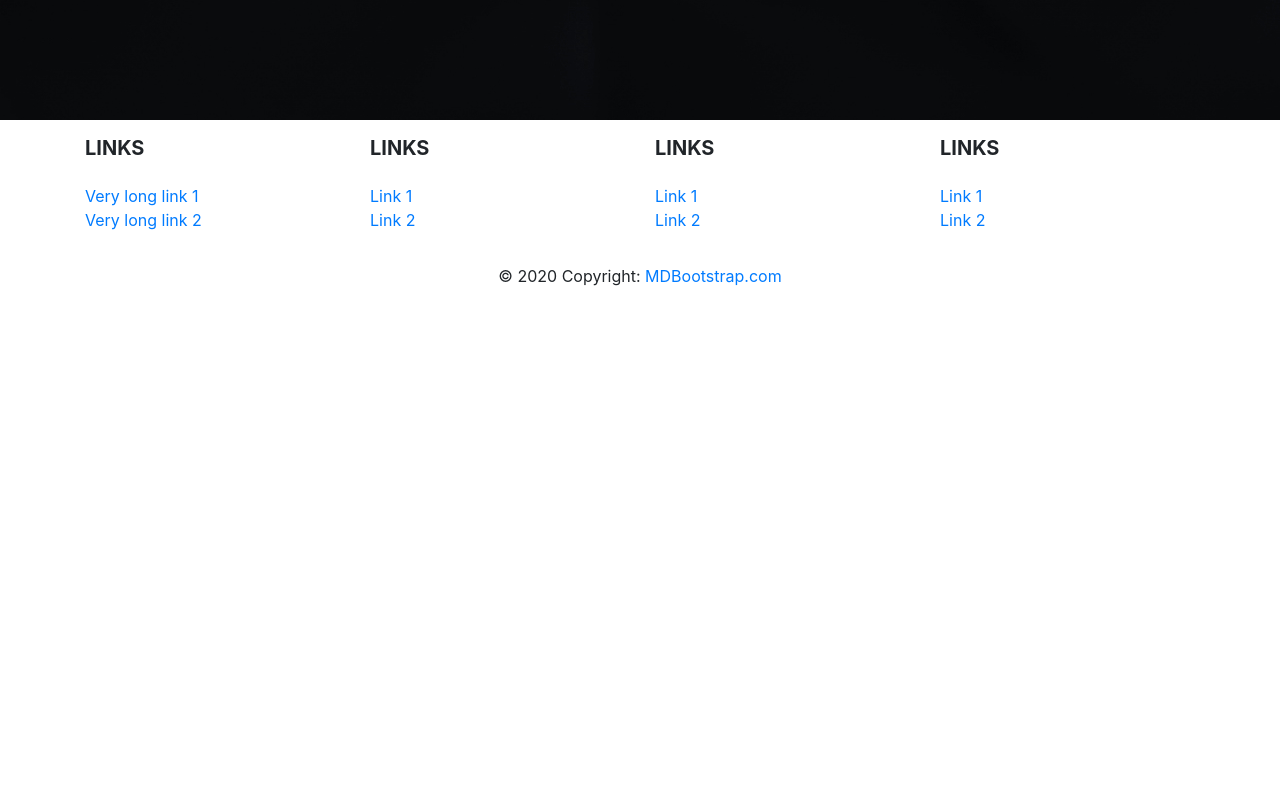
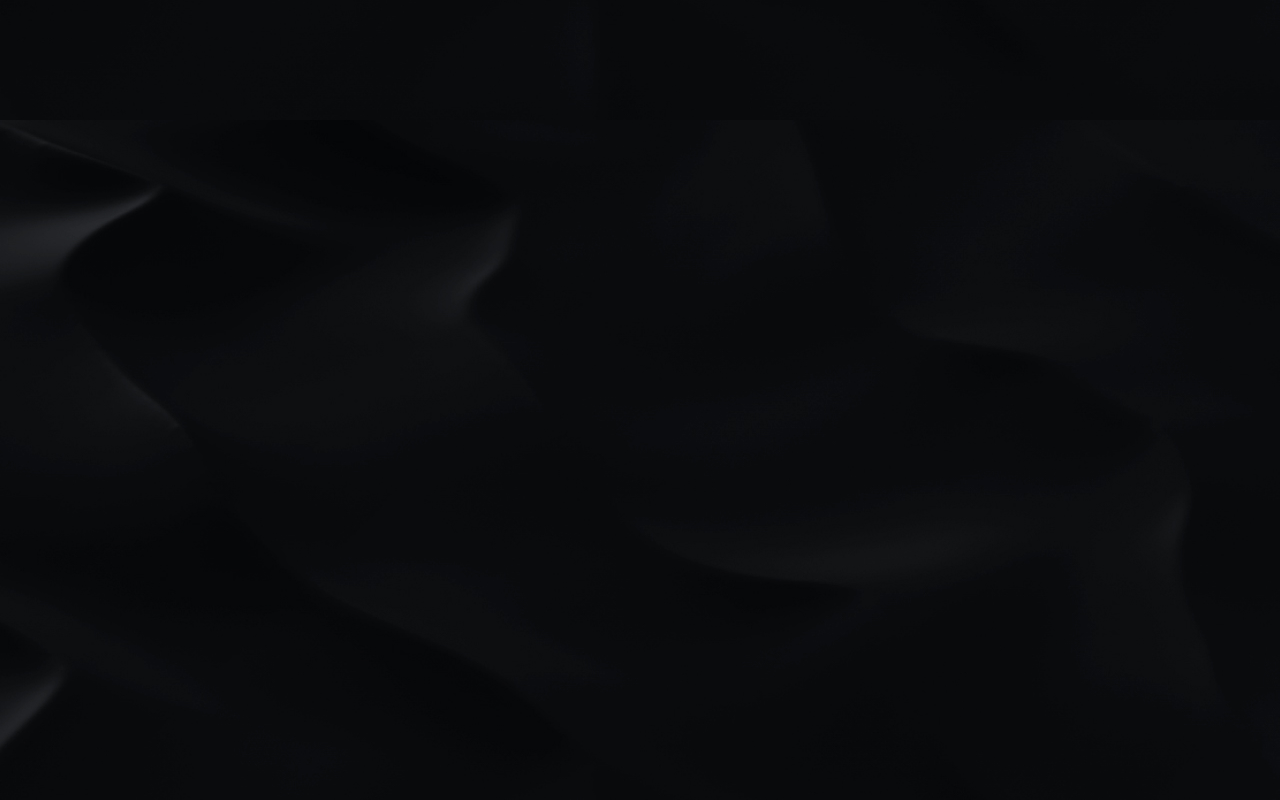
Before and after one commit to milkywoosh/binar_challange_chapter3, a plain HTML site: page main_page/index.html in a window 1280 px wide. Shown: the part 3880-4680 px from the top of the page. Before the commit the page ends 4184 px from the top, so only its background shows below. Drawn offline with nearby package versions, Linux system fonts and the light colour scheme.

Commit message:
Finish 5th page
Need to finish 6th page and footer
must be done tonight despite not really complete

```diff
--- a/main_page/index.html
+++ b/main_page/index.html
@@ -326,11 +326,10 @@
               </div>
             </div>
           </div>
+        </div>
+      </div>
 
-
-
-        </div>
-
+      <div class=" background5 container-fluid     ">
 
       </div>
 
```
